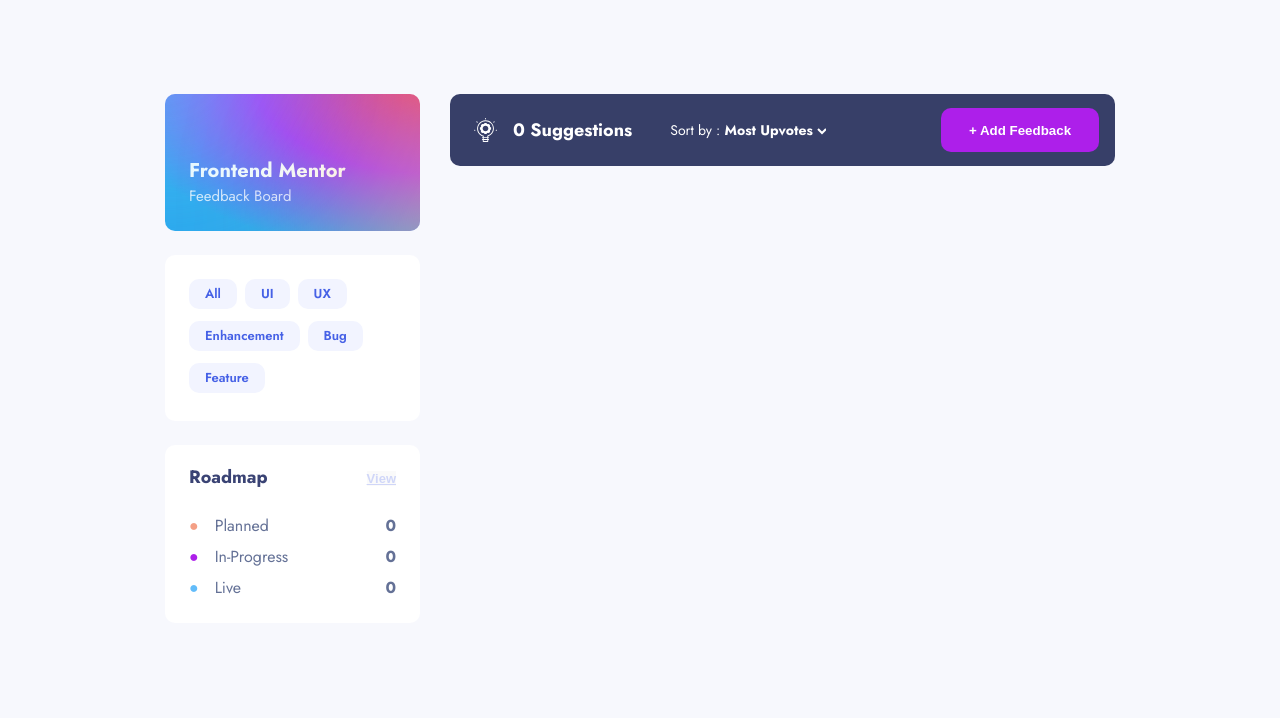
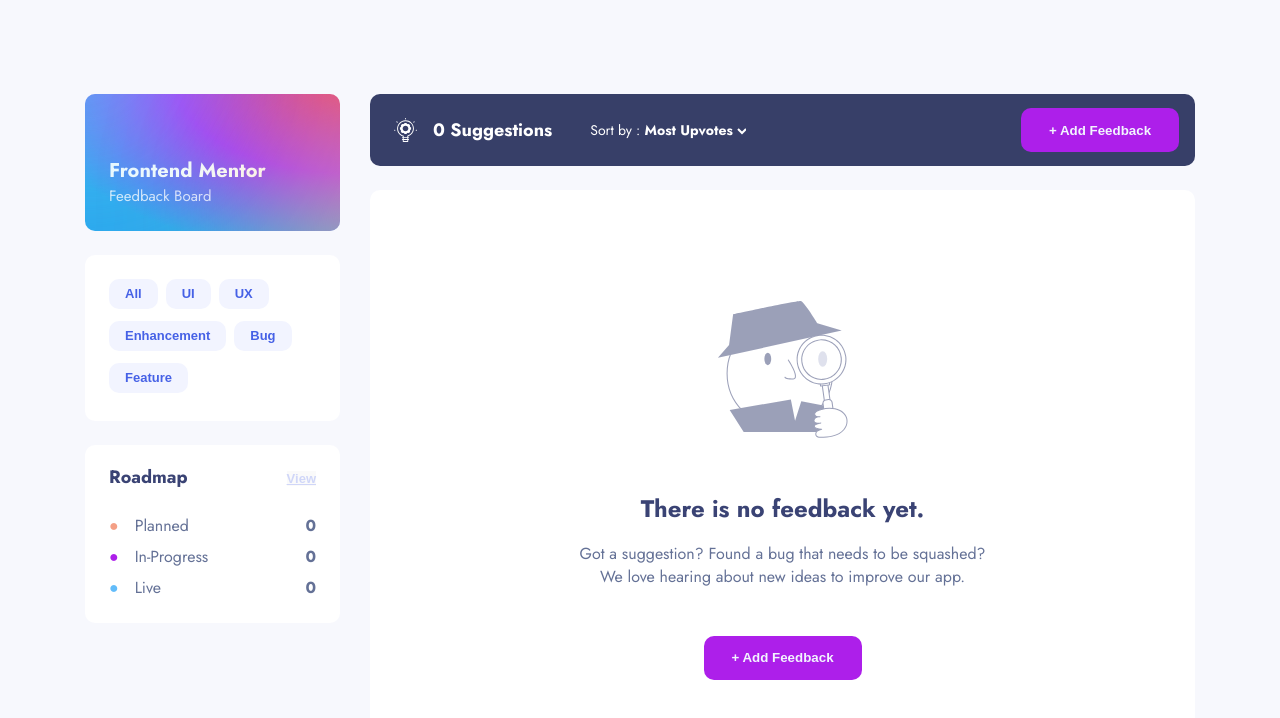
Before and after one commit to orkhan-m/product-feedback-app-react, a React (Create React App) app: page / in a window 1280 px wide. Shown: the top 718 px of the page. Built offline with nearby package versions, Linux system fonts and the light colour scheme.

Commit message:
finilize feedback board / finilize buttons hover

```diff
--- a/src/App.js
+++ b/src/App.js
@@ -4,6 +4,7 @@ import FeedbackBoardIcon from "./components/FeedbackBoardIcon";
 import Header from "./components/Header";
 import CategoryFilter from "./components/CategoryFilter.js";
 import Roadmap from "./components/Roadmap.js";
+import FeedbackBoard from "./components/FeedbackBoard.js";
 
 export default function App() {
   return (
@@ -14,7 +15,10 @@ export default function App() {
           <CategoryFilter />
           <Roadmap />
         </div>
-        <Header />
+        <div>
+          <Header />
+          <FeedbackBoard />
+        </div>
       </div>
     </div>
   );
--- a/src/components/CategoryFilter.js
+++ b/src/components/CategoryFilter.js
@@ -6,9 +6,9 @@ export default function CategoryFilter() {
   return (
     <div className={styles.category_filter}>
       {features.map((feature) => (
-        <div key={feature} className={styles.feedback_features_filter}>
+        <button key={feature} className={styles.feedback_features_filter}>
           {feature}
-        </div>
+        </button>
       ))}
     </div>
   );
--- a/src/components/FeedbackBoard.js
+++ b/src/components/FeedbackBoard.js
@@ -1,3 +1,24 @@
+import feedbackBoardSvg from "../assets/feedback_board_blank.svg";
+import styles from "./styles/FeedbackBoard.module.css";
+
 export default function FeedbackBoard() {
-  return <div></div>;
+  return (
+    <div className={styles.feedback_board}>
+      <div className={styles.feedbackboard_content}>
+        <img
+          className={styles.feedback_board_blank_icon}
+          src={feedbackBoardSvg}
+          alt="Blank Icon"
+        />
+        <h3 className={styles.feedbackboard_title}>
+          There is no feedback yet.
+        </h3>
+        <p className={styles.feedbackboard_text}>
+          Got a suggestion? Found a bug that needs to be squashed? We love
+          hearing about new ideas to improve our app.
+        </p>
+        <button className={styles.btn_add_feedback}>+ Add Feedback</button>
+      </div>
+    </div>
+  );
 }
--- a/src/components/styles/CategoryFilter.module.css
+++ b/src/components/styles/CategoryFilter.module.css
@@ -17,7 +17,7 @@
 .feedback_features_filter {
   background-color: #f2f4ff;
   border-radius: 1rem;
-  border-radius: 1rem;
+  border: none;
   font-size: 1.3rem;
   color: #4661e6;
   font-weight: 600;
@@ -27,3 +27,14 @@
   padding-top: 0.5rem;
   padding-bottom: 0.6rem;
 }
+
+.feedback_features_filter:hover {
+  cursor: pointer;
+  background-color: #cfd7ff;
+  color: #4661e6;
+}
+
+.feedback_features_filter:active {
+  background-color: #4661e6;
+  color: #ffffff;
+}
--- /dev/null
+++ b/src/components/styles/FeedbackBoard.module.css
@@ -0,0 +1,55 @@
+/* SECTION Feedback Board Main */
+.feedback_board {
+  display: flex;
+  justify-content: center;
+  align-items: center;
+  height: 60rem;
+  width: 82.5rem;
+  background-color: #ffffff;
+  margin-top: 2.4rem;
+  border-radius: 1rem;
+}
+
+.feedbackboard_content {
+  display: flex;
+  flex-direction: column;
+  justify-content: center;
+  align-items: center;
+  height: 37.9rem;
+  width: 41rem;
+}
+
+.feedback_board_blank_icon {
+  margin-left: auto;
+  margin-right: auto;
+}
+
+.feedbackboard_title {
+  font-size: 2.4rem;
+  font-weight: 700;
+  color: #3a4374;
+  margin-top: 5.326rem;
+}
+
+.feedbackboard_text {
+  font-size: 1.6rem;
+  color: #647196;
+  margin-top: 1.6rem;
+  text-align: center;
+}
+
+.btn_add_feedback {
+  color: #f2f4fe;
+  font-weight: 700;
+  height: 4.4rem;
+  width: 15.8rem;
+  background-color: #ad1fea;
+  border-radius: 1rem;
+  margin-top: auto;
+  border: none;
+}
+
+.btn_add_feedback:hover {
+  cursor: pointer;
+  background-color: #c75af6;
+}
--- a/src/components/styles/Header.module.css
+++ b/src/components/styles/Header.module.css
@@ -40,7 +40,7 @@
 }
 
 .btn_add_feedback {
-  color: #ffffff;
+  color: #f2f4fe;
   font-weight: 700;
   margin-left: auto;
   height: 4.4rem;
@@ -52,3 +52,8 @@
   margin-right: 1.6rem;
   border: none;
 }
+
+.btn_add_feedback:hover {
+  cursor: pointer;
+  background-color: #c75af6;
+}
```
Also changed, not shown: src/assets/feedback_board_blank.svg (added).
